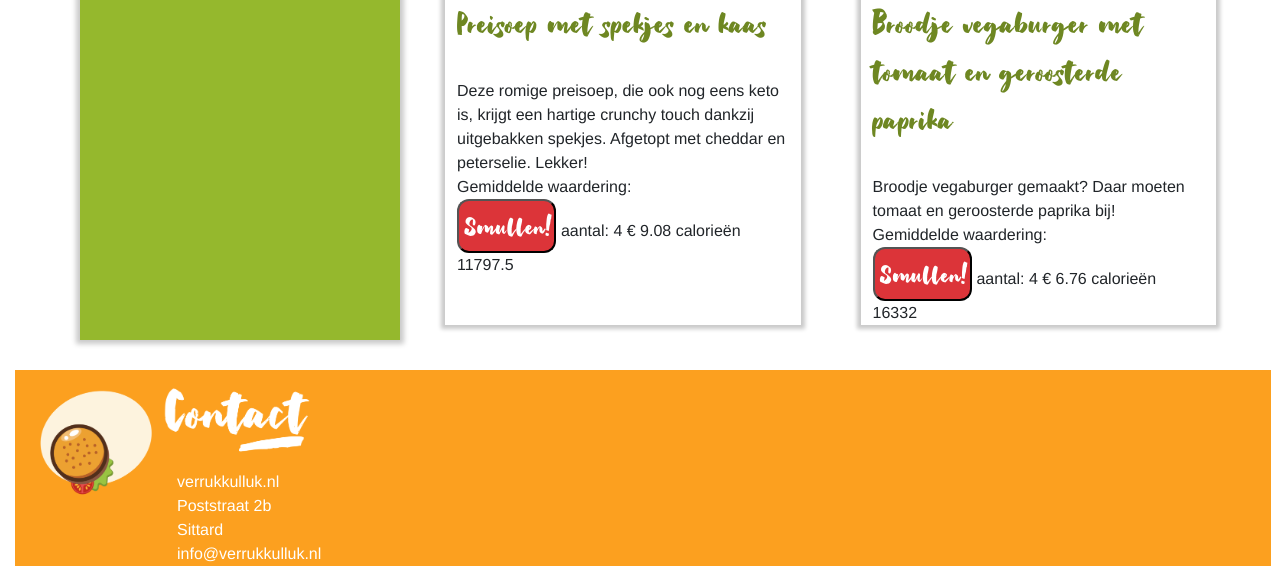
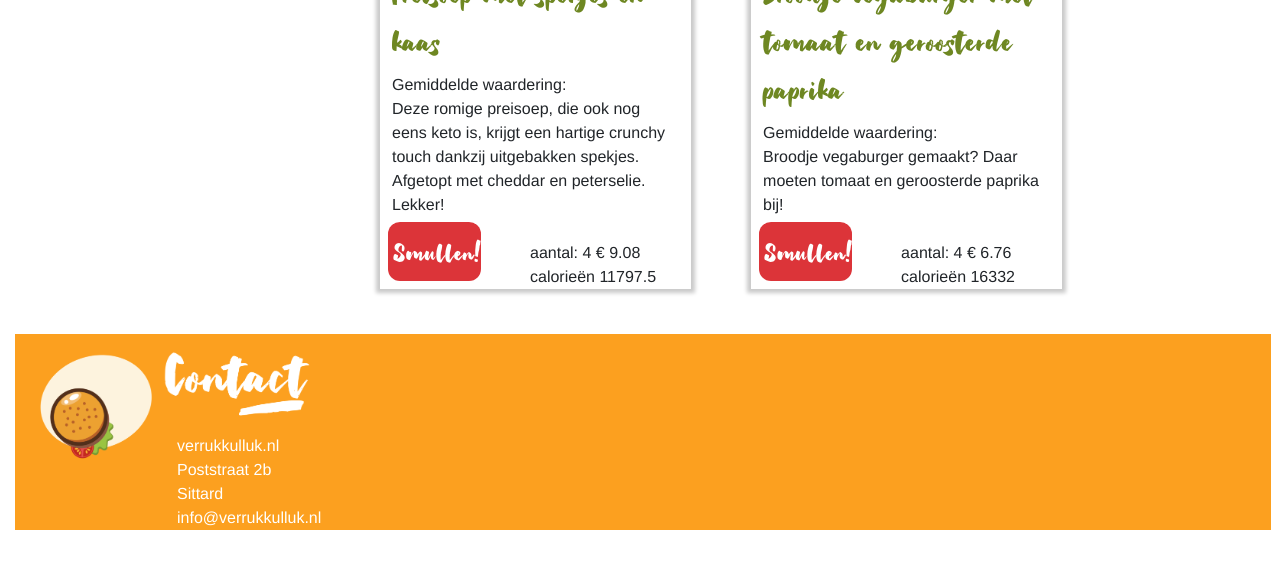
Before and after one commit to BrandonDautzenberg/educom-verrukkulluk, a PHP site: page / in a window 1280 px wide; the page is wider, and only the part inside the window is pictured. Shown: the part 1301-1882 px from the top of that part. After the commit the page ends 1831 px from the top of that part, so only its background shows below. Run offline with PHP 8.4, Linux system fonts and the light colour scheme; data comes from the database, SQL or seed files in the repository.

Commit message:
Detailpagina verder uitgewerkt en link gelegd tussen homepage en elk afzonderlijk gerecht

```diff
--- a/assets/css/main.css
+++ b/assets/css/main.css
@@ -61,11 +61,12 @@
 /* AGENDA PROPERTIES */
 .agenda {
     background-color: var(--lighter-green);
-    margin: 15px;
     -webkit-box-shadow: 0px 0px 5px 4px rgba(0,0,0,0.21);
     -moz-box-shadow: 0px 0px 5px 4px rgba(0,0,0,0.21);
     box-shadow: 0px 0px 5px 4px rgba(0,0,0,0.21);
-    margin-left: 80px;
+    padding: 15px;
+    margin-top: 15px;
+    margin-left: 15px;
 }
 
 .agenda h2 {
@@ -115,6 +121,7 @@
     -webkit-box-shadow: 0px 0px 3px 3px rgba(0,0,0,0.21);
     -moz-box-shadow: 0px 0px 4px 4px rgba(0,0,0,0.21);
     box-shadow: 0px 0px 4px 4px rgba(0,0,0,0.21);
+    position: relative;
 }
 
 .gerecht_blok h1 {
@@ -128,8 +135,23 @@
     font-size: 32px;
     color: white;
     border-radius: 12px;
+    height: 10%;
     width: 30%;
     transition-duration: 0.4s;
+    position: absolute;
+    left: 0;
+    bottom: 0;
+    right: 0;
+    border: none;
+    margin: 8px;
+}
+
+.gerecht_data {
+    margin-left: 150px;
+    position: absolute;
+    left: 0;
+    bottom: 0;
+    right: 0;
 }
 
 .gerecht_blok button:hover {
--- a/lib/ingredient.php
+++ b/lib/ingredient.php
@@ -30,6 +30,7 @@
                 "ing_artikel_id" => $row["artikel_id"],
                 "ing_aantal" => $row["aantal"],
                 "art_naam" => $artikel["naam"],
+                "art_omschrijving" => $artikel["omschrijving"],
                 "art_calorieën" => $artikel["calorieen"],
                 "art_prijs" => $artikel["prijs"],
                 "art_eenheid" => $artikel["eenheid"],
--- a/templates/homepage.html.twig
+++ b/templates/homepage.html.twig
@@ -10,16 +10,25 @@
 {% block content %}
 	{% for record in data %}
 		<div class="col-5 gerecht_blok">
-            <img src="{{ record.gerecht.afbeelding }}" style="width: 468px; height: 270px; margin-left: -12px;">
-            <h1>{{ record.gerecht.titel }}</h1> <br>
-            {{ record.gerecht.korte_omschrijving}} <br>
-            Gemiddelde waardering: {{ record.gemiddelde_waardering}} <br>
-            <button action="detail">Smullen!</button> aantal: 4 € {{ record.prijs }} calorieën {{ record.calorieën}}
+			<img src="{{ record.gerecht.afbeelding }}" style="width: 410px; height: 270px; margin-left: -12px;">
+			<h1>{{ record.gerecht.titel }}</h1>
+			Gemiddelde waardering:
+			{{ record.gemiddelde_waardering}}
+			<br>
+			<div>{{ record.gerecht.korte_omschrijving}}</div>
+			<br><br><br>
+			<a href="http://localhost/educom-verrukkulluk/index.php?gerecht_id={{record.gerecht.id}}&action=detail">
+				<button>Smullen!</button>
+			</a>
+			<div class="gerecht_data">aantal: 4 €
+				{{ record.prijs }}
+				calorieën
+				{{ record.calorieën}}
 				<br>
 			</div>
+		</div>
 	{% endfor %}
-     {# { Dump #}
-       {# <pre>
-        {{ dump(data) }}
+	{# { <pre>
+	        { dump(data) }}
 	       </pre> #}
 {% endblock %}
--- a/templates/main.html.twig
+++ b/templates/main.html.twig
@@ -1,8 +1,8 @@
 <html lang="nl">
 	<head>
 
-		<title>Verrukkulluk!
-			{{ TITEL }}
+		<title>
+			{{ title }}
 		</title>
 		<meta http-equiv="Content-Type" content="text/html; charset=UTF-8"/>
 
@@ -24,7 +24,8 @@
 			</div>
 
 			<div class="row">
-				<div class="col-md-3 agenda">
+				<div class="col-md-3" style="margin-right: 30px;">
+					<div class="col-md-12 agenda">
 						<img src="assets/img/verrukkulluk-agenda.png" style="width: 160px; margin-left: 110px;"><br><br>
 						<i class="fa fa-calendar calendar_icon"></i>
 						<h3>Vegetarisch koken</h3>
@@ -44,9 +45,7 @@
 						<i class="fa fa-calendar calendar_icon"></i>
 						<h3>Vegetarisch koken</h3>
 						<br>Een workshop vegetarisch koken, onder leiding van Trientje Hupsakee.
-					<br>
-					<br>
-					<br>
+					</div>
 
 					<div class="row login">
 						<div class="col-md-12 border"></div>
@@ -66,7 +65,7 @@
 								</label>
 								<input type="password" class="form-control" id="exampleInputPassword1"/>
 								<br>
-								<button type="submit" class="btn login_button" >
+								<button type="submit" class="btn login_button">
 									login
 								</button>
 							</form>
@@ -74,7 +73,8 @@
 					</div>
 				</div>
 
-				<div class="col-md-8">
+
+				<div class="col-md-7">
 					<div class="row"> {%  block content %}{%  endblock %}
 						</div>
 					</div>
@@ -82,7 +82,8 @@
 					<div class="row">
 						<div class="col-md-12 footer">
 							<img class="pay_off" src="assets/img/verrukkulluk-pay-off.png">
-							<img src="assets/img/verrukkulluk-contact.png" style="width: 160px; margin-top: 10px;"> <br>
+							<img src="assets/img/verrukkulluk-contact.png" style="width: 160px; margin-top: 10px;">
+							<br>
 							<div class="contact_info">verrukkulluk.nl<br>
 								Poststraat 2b<br>
 								Sittard<br>
@@ -91,3 +92,4 @@
 					</div>
 				</div>
 			</body>
+		</body>
```
Also changed, not shown: other parts of assets/css/main.css (+53 -2 lines), templates/detail.html.twig (+24 -10 lines). Lines whose indentation alone changed are shown as unchanged.
